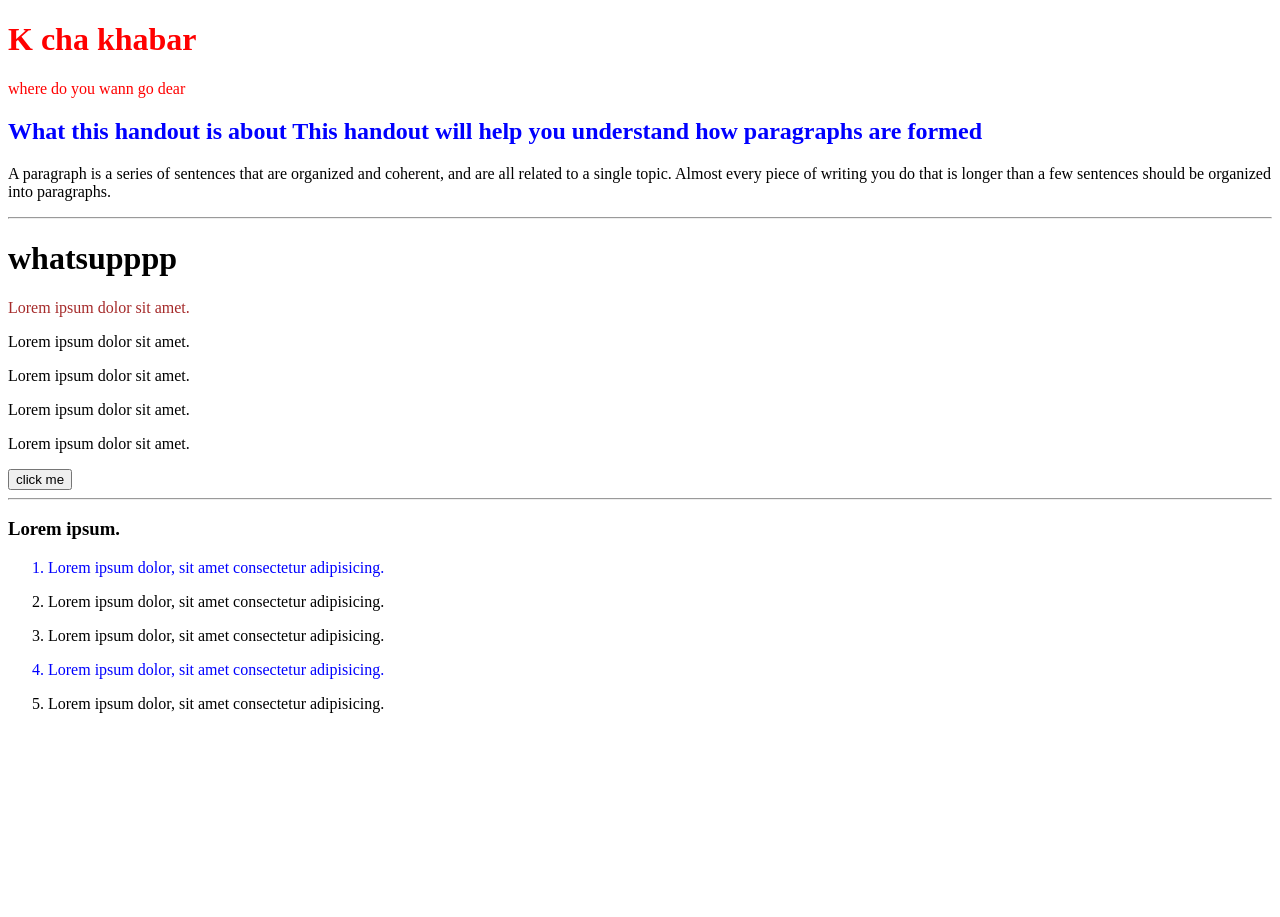
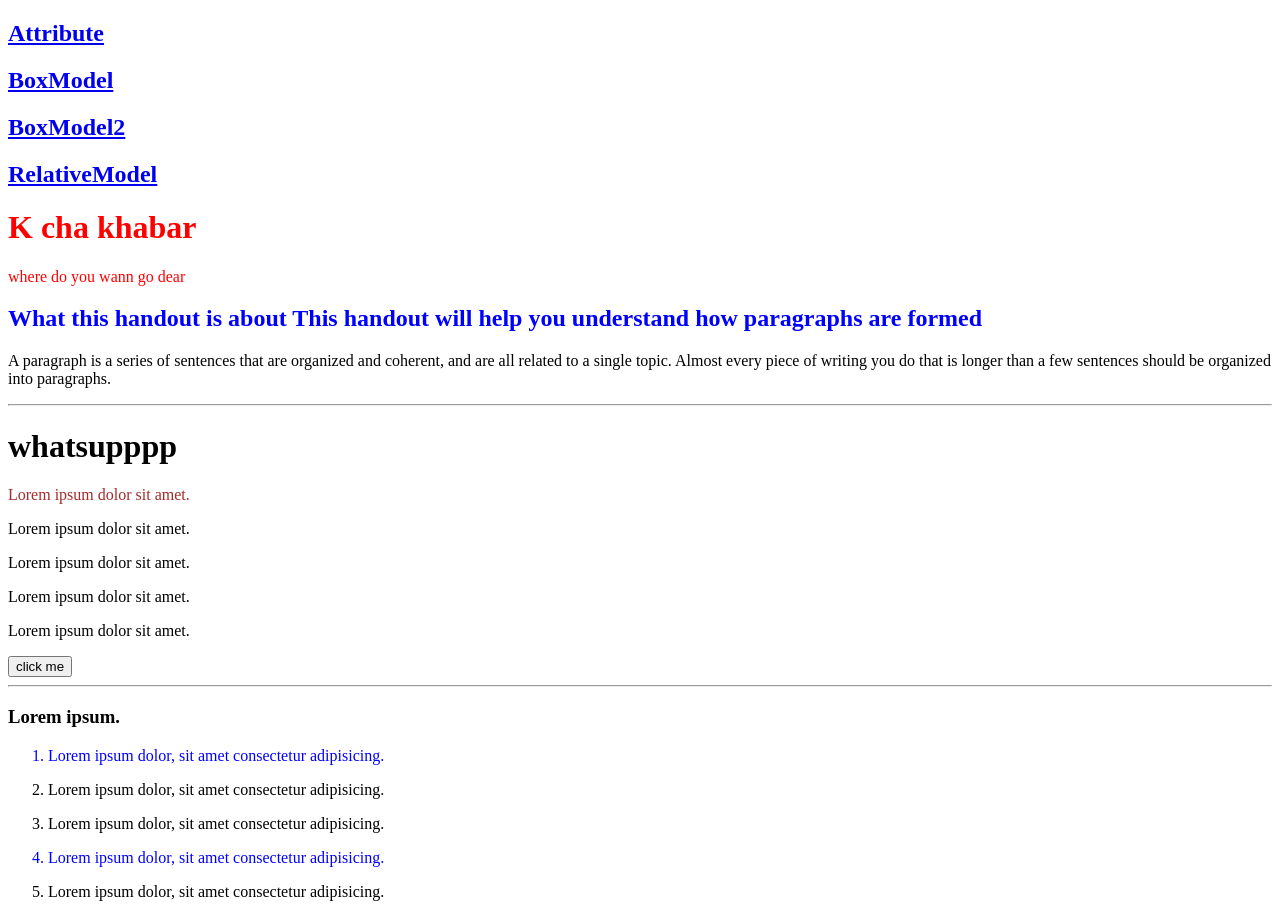
Before and after one commit to Niraj-Dhakal1/Mindrisers, a plain HTML site: page index.html in a window 1280 px wide. Before the commit the page ends 800 px from the top, so only its background shows below. Drawn offline with Linux system fonts and the light colour scheme.

Commit message:
attriute

```diff
--- a/index.html
+++ b/index.html
@@ -44,6 +44,10 @@ li:nth-child(3n+1){
     <!-- <link rel="stylesheet" href="index.css"> -->
 </head>
 <body>
+    <a href="attribute.html" target="_blank"><h2>Attribute</h2></a>
+    <a href="BoxModel.html" target="_blank"><h2>BoxModel</h2></a>
+    <a href="BoxModel2.html" target="_blank"><h2>BoxModel2</h2></a>
+    <a href="relativeModel.html" target="_blank"><h2>RelativeModel</h2></a>
     <div class="ab">
     <h1>K cha khabar</h1>
     <p>where do you wann go dear</p>
```
